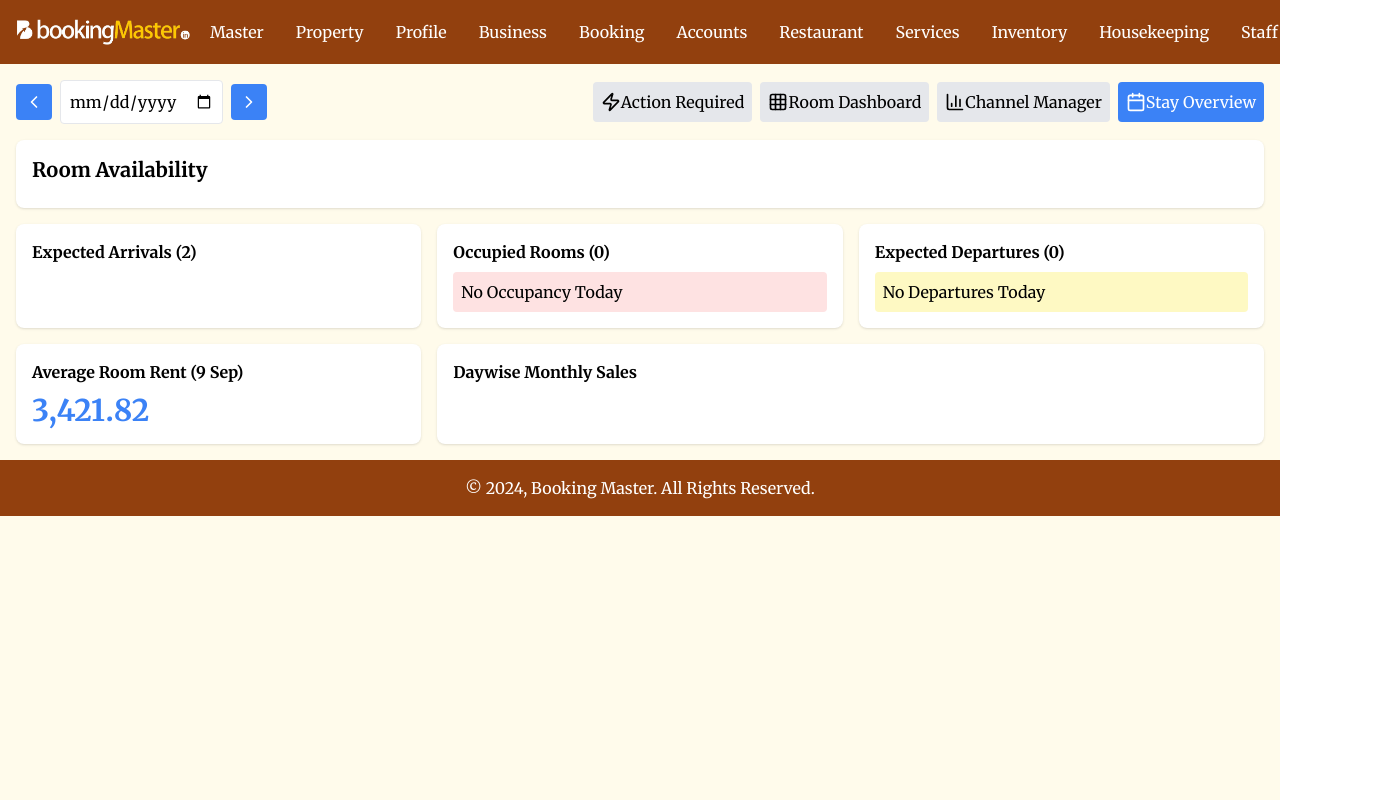
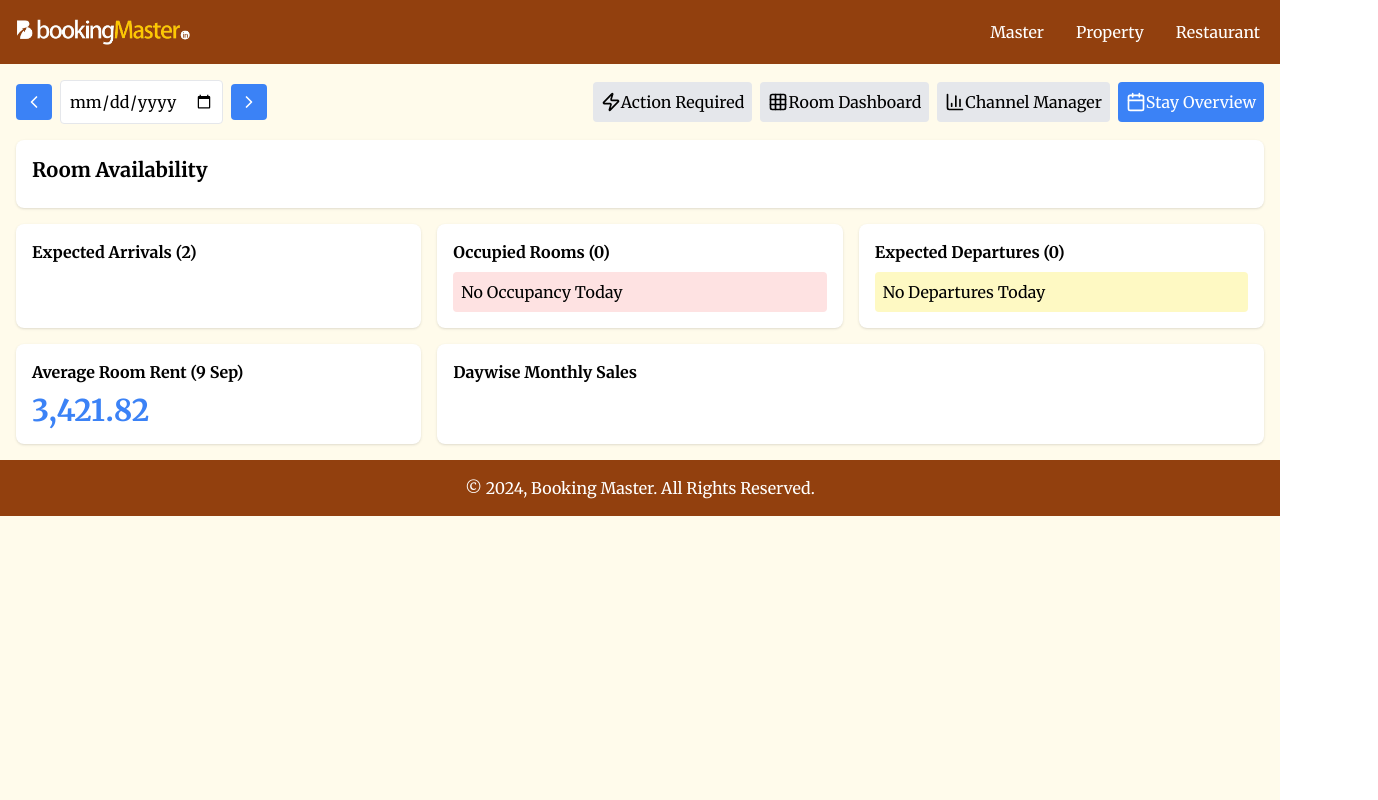
Before and after one commit to AdroitPhilocalist/Booking-Master, a Next.js app: page /dashboard in a window 1280 px wide. Shown: the whole page, 1378 px wide, since content can reach past the window. Built offline with nearby package versions, Linux system fonts and the light colour scheme.

Commit message:
Removed the navbar dropdown items which are not made now

```diff
--- a/app/_components/Navbar.jsx
+++ b/app/_components/Navbar.jsx
@@ -53,7 +53,7 @@ export default function Navbar() {
             <button className="px-1 py-1 focus:outline-none hover:bg-amber-700 rounded hover:text-yellow-200">Property</button>
             {openDropdown === 2 && (
               <ul className="absolute top-full left-0 mt-0 w-48 bg-white text-black rounded shadow-lg z-10">
-                <li className="px-4 py-2 hover:bg-gray-100">
+                {/* <li className="px-4 py-2 hover:bg-gray-100">
                   <Link href="/property/settings">Settings</Link>
                 </li>
                 <li className="px-4 py-2 hover:bg-gray-100">
@@ -64,7 +64,7 @@ export default function Navbar() {
                 </li>
                 <li className="px-4 py-2 hover:bg-gray-100">
                   <Link href="/property/scheduledmessages">Scheduled Message</Link>
-                </li>
+                </li> */}
                 <li className="px-4 py-2 hover:bg-gray-100">
                   <Link href="/property/roomdashboard">Room Dashboard</Link>
                 </li>
@@ -74,16 +74,16 @@ export default function Navbar() {
                 <li className="px-4 py-2 hover:bg-gray-100">
                   <Link href="/property/roomlist">Room List</Link>
                 </li>
-                <li className="px-4 py-2 hover:bg-gray-100">
+                {/* <li className="px-4 py-2 hover:bg-gray-100">
                   <Link href="/property/dailyreport">Daily Report</Link>
                 </li>
                 <li className="px-4 py-2 hover:bg-gray-100">
                   <Link href="/property/checkoutstatement">Checkout Statement</Link>
-                </li>
+                </li> */}
                 <li className="px-4 py-2 hover:bg-gray-100">
                   <Link href="/property/guests">Guests</Link>
                 </li>
-                <li className="px-4 py-2 hover:bg-gray-100">
+                {/* <li className="px-4 py-2 hover:bg-gray-100">
                   <Link href="/property/reservations">Reservations</Link>
                 </li>
                 <li className="px-4 py-2 hover:bg-gray-100">
@@ -109,13 +109,13 @@ export default function Navbar() {
                 </li>
                 <li className="px-4 py-2 hover:bg-gray-100">
                   <Link href="#">Sent SMS Log</Link>
-                </li>
+                </li> */}
               </ul>
             )}
           </li>
 
           {/* Profile Dropdown */}
-          <li
+          {/* <li
             className="relative"
             onMouseEnter={() => handleMouseEnter(3)}
             onMouseLeave={handleMouseLeave}
@@ -153,10 +153,10 @@ export default function Navbar() {
                 </li>
               </ul>
             )}
-          </li>
+          </li> */}
 
           {/* Business Dropdown */}
-          <li
+          {/* <li
             className="relative"
             onMouseEnter={() => handleMouseEnter(4)}
             onMouseLeave={handleMouseLeave}
@@ -184,10 +184,10 @@ export default function Navbar() {
                 </li>
               </ul>
             )}
-          </li>
+          </li> */}
 
           {/* Booking Dropdown */}
-          <li
+          {/* <li
             className="relative"
             onMouseEnter={() => handleMouseEnter(5)}
             onMouseLeave={handleMouseLeave}
@@ -239,10 +239,10 @@ export default function Navbar() {
                 </li>
               </ul>
             )}
-          </li>
+          </li> */}
 
           {/* Accounts Dropdown */}
-          <li
+          {/* <li
             className="relative"
             onMouseEnter={() => handleMouseEnter(6)}
             onMouseLeave={handleMouseLeave}
@@ -315,7 +315,7 @@ export default function Navbar() {
                 </li>
               </ul>
             )}
-          </li>
+          </li> */}
 
           {/* Restaurant Dropdown */}
           <li
@@ -335,7 +335,7 @@ export default function Navbar() {
                 <li className="px-4 py-2 hover:bg-gray-100">
                   <Link href="/Restaurant/restaurantmenu">Restaurant Menu</Link>
                 </li>
-                <li className="px-4 py-2 hover:bg-gray-100">
+                {/* <li className="px-4 py-2 hover:bg-gray-100">
                   <Link href="#">Tokens</Link>
                 </li>
                 <li className="px-4 py-2 hover:bg-gray-100">
@@ -361,13 +361,13 @@ export default function Navbar() {
                 </li>
                 <li className="px-4 py-2 hover:bg-gray-100">
                   <Link href="#">Dailywise Food Report</Link>
-                </li>
+                </li> */}
               </ul>
             )}
           </li>
 
           {/* Services Dropdown */}
-          <li
+          {/* <li
             className="relative"
             onMouseEnter={() => handleMouseEnter(8)}
             onMouseLeave={handleMouseLeave}
@@ -404,10 +404,10 @@ export default function Navbar() {
                 </li>
               </ul>
             )}
-          </li>
+          </li> */}
 
           {/* Inventory Dropdown */}
-          <li
+          {/* <li
             className="relative"
             onMouseEnter={() => handleMouseEnter(9)}
             onMouseLeave={handleMouseLeave}
@@ -474,10 +474,10 @@ export default function Navbar() {
                 </li>
               </ul>
             )}
-          </li>
+          </li> */}
 
           {/* Housekeeping Dropdown */}
-          <li
+          {/* <li
             className="relative"
             onMouseEnter={() => handleMouseEnter(10)}
             onMouseLeave={handleMouseLeave}
@@ -505,10 +505,10 @@ export default function Navbar() {
                 </li>
               </ul>
             )}
-          </li>
+          </li> */}
 
           {/* Staff Dropdown */}
-          <li
+          {/* <li
             className="relative"
             onMouseEnter={() => handleMouseEnter(11)}
             onMouseLeave={handleMouseLeave}
@@ -533,10 +533,10 @@ export default function Navbar() {
                 </li>
               </ul>
             )}
-          </li>
+          </li> */}
 
           {/* Banquet Dropdown */}
-          <li
+          {/* <li
             className="relative"
             onMouseEnter={() => handleMouseEnter(12)}
             onMouseLeave={handleMouseLeave}
@@ -558,7 +558,7 @@ export default function Navbar() {
                 </li>
               </ul>
             )}
-          </li>
+          </li> */}
         </ul>
       </div>
     </nav>
```
